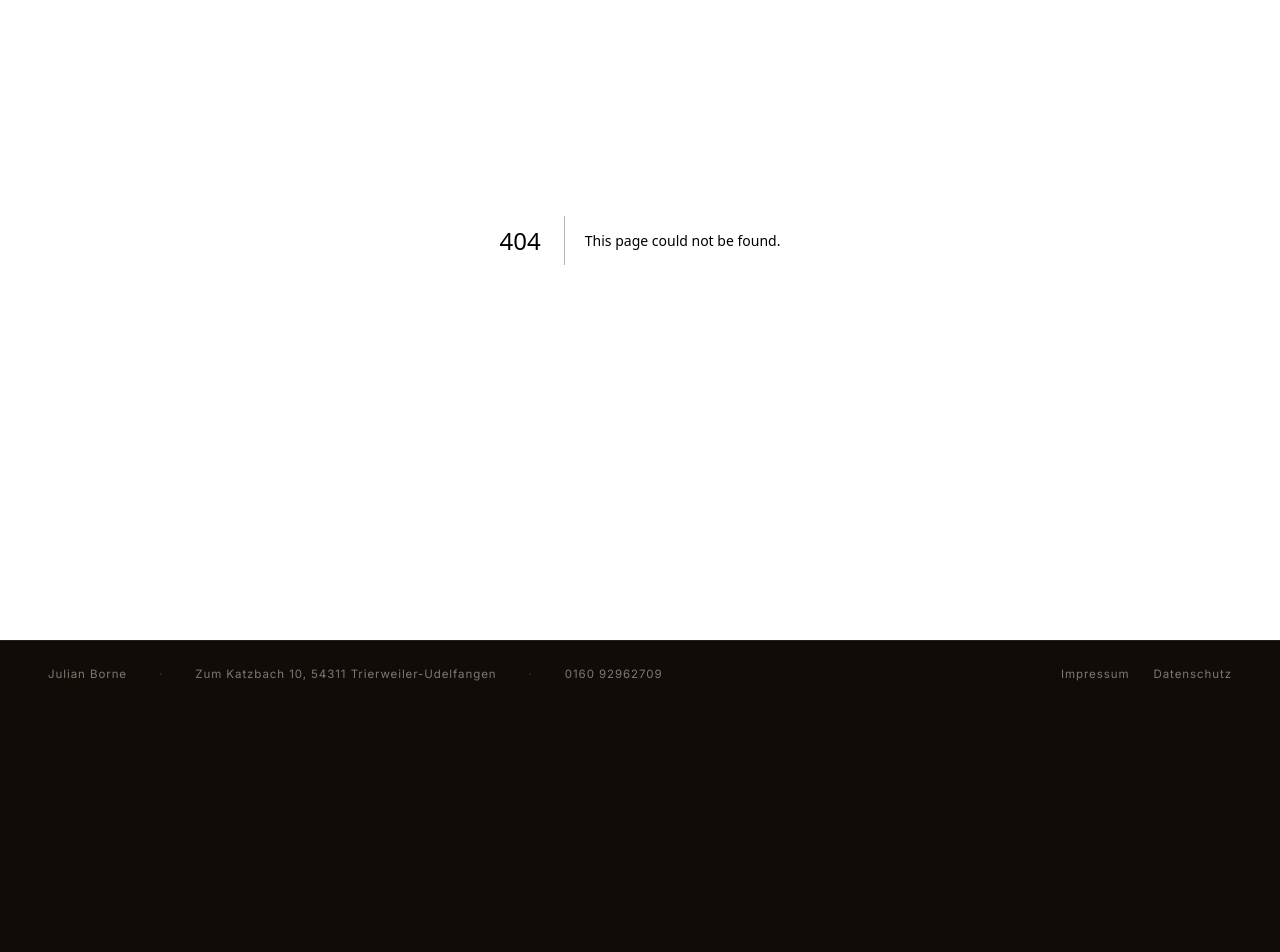
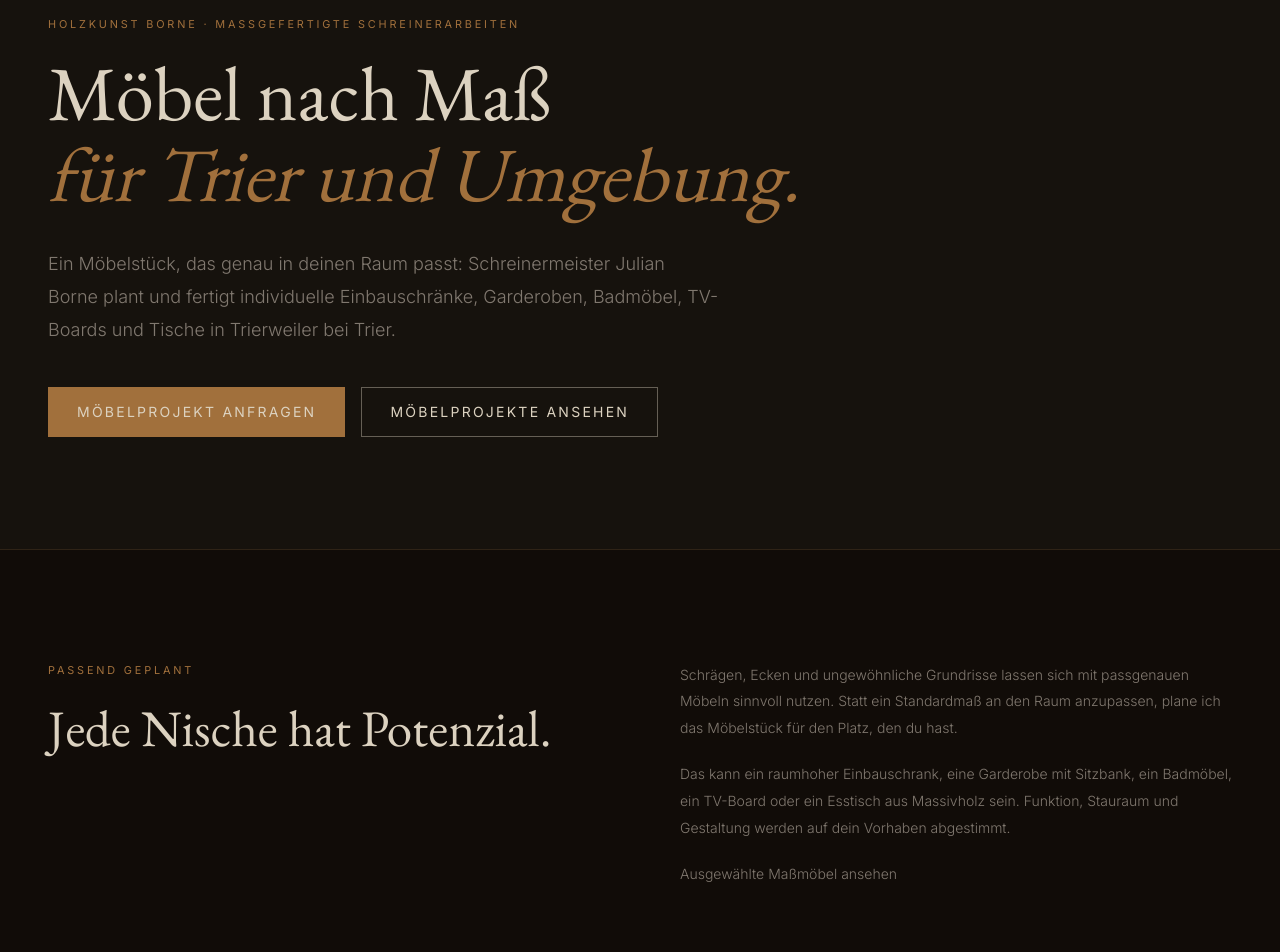
Before and after one commit to rc57wtsfnn-cmyk/Holzkunst-Borne, a Next.js app: page /moebel-nach-mass-trier in a window 1280 px wide. Before the commit this address had no page. Shown: the part 160-1112 px from the top of the page. Before the commit the page ends 867 px from the top, so only its background shows below. Built offline with nearby package versions, Linux system fonts and the light colour scheme.

Commit message:
Add Trier custom furniture landing page

```diff
--- /dev/null
+++ b/app/moebel-nach-mass-trier/page.tsx
@@ -0,0 +1,92 @@
+import type { Metadata } from "next";
+import Link from "next/link";
+
+export const metadata: Metadata = {
+  title: "Möbel nach Maß in Trier | Einbauschränke – Holzkunst Borne",
+  description:
+    "Maßmöbel vom Schreinermeister in Trier: Einbauschränke, Garderoben, Badmöbel, TV-Boards und Tische, individuell geplant und gefertigt.",
+  alternates: { canonical: "/moebel-nach-mass-trier" },
+};
+
+const steps = [
+  { title: "Idee und Aufmaß", text: "Wir besprechen den Raum, deinen Bedarf und die Details. Maße und Einbausituation bilden die Grundlage für den Entwurf." },
+  { title: "Material und Gestaltung", text: "Holz, Oberfläche, Farben, Griffe und Innenaufteilung stimmen wir passend zur Nutzung und zum übrigen Raum ab." },
+  { title: "Fertigung und Montage", text: "Dein Möbel wird in meiner Werkstatt gefertigt und vor Ort präzise eingebaut – mit Blick auf saubere Anschlüsse und langlebige Funktion." },
+];
+
+export default function MassmoebelTrierPage() {
+  return (
+    <div>
+      <section className="border-b border-line bg-ink2 px-6 pb-20 pt-44 md:px-12 md:pb-28">
+        <div className="mx-auto max-w-7xl">
+          <span className="eyebrow mb-5 block">Holzkunst Borne · Maßgefertigte Schreinerarbeiten</span>
+          <h1 className="max-w-4xl font-serif text-[clamp(2.8rem,6vw,5.4rem)] leading-[1.05]">
+            Möbel nach Maß
+            <br />
+            <em className="font-serif italic text-gold">für Trier und Umgebung.</em>
+          </h1>
+          <p className="mt-8 max-w-2xl font-sans text-lg font-light leading-[1.85] text-muted">
+            Ein Möbelstück, das genau in deinen Raum passt: Schreinermeister Julian Borne plant und fertigt individuelle Einbauschränke, Garderoben, Badmöbel, TV-Boards und Tische in Trierweiler bei Trier.
+          </p>
+          <div className="mt-10 flex flex-wrap gap-4">
+            <Link href="/kontakt" className="border border-gold bg-gold px-7 py-3.5 font-sans text-sm uppercase tracking-[0.16em] text-ink transition-colors hover:bg-goldlt">Möbelprojekt anfragen</Link>
+            <Link href="/projekte#moebel" className="border border-cream/40 px-7 py-3.5 font-sans text-sm uppercase tracking-[0.16em] text-cream transition-colors hover:border-cream">Möbelprojekte ansehen</Link>
+          </div>
+        </div>
+      </section>
+
+      <section className="px-6 py-20 md:px-12 md:py-28">
+        <div className="mx-auto grid max-w-7xl gap-10 md:grid-cols-2 md:gap-20">
+          <div>
+            <span className="eyebrow mb-5 block">Passend geplant</span>
+            <h2 className="font-serif text-[clamp(2rem,4vw,3.4rem)] leading-[1.12]">
+              Jede Nische hat Potenzial.
+            </h2>
+          </div>
+          <div className="space-y-5 font-sans text-sm font-light leading-[1.9] text-muted">
+            <p>
+              Schrägen, Ecken und ungewöhnliche Grundrisse lassen sich mit passgenauen Möbeln sinnvoll nutzen. Statt ein Standardmaß an den Raum anzupassen, plane ich das Möbelstück für den Platz, den du hast.
+            </p>
+            <p>
+              Das kann ein raumhoher Einbauschrank, eine Garderobe mit Sitzbank, ein Badmöbel, ein TV-Board oder ein Esstisch aus Massivholz sein. Funktion, Stauraum und Gestaltung werden auf dein Vorhaben abgestimmt.
+            </p>
+            <Link href="/projekte#moebel" className="inline-block text-gold underline underline-offset-4">Ausgewählte Maßmöbel ansehen</Link>
+          </div>
+        </div>
+      </section>
+
+      <section className="bg-ink2 px-6 py-20 md:px-12 md:py-24">
+        <div className="mx-auto max-w-7xl">
+          <span className="eyebrow mb-5 block">Von der Idee bis zum Einbau</span>
+          <h2 className="max-w-3xl font-serif text-[clamp(2rem,4vw,3.4rem)] leading-[1.12]">
+            So entsteht dein Maßmöbel.
+          </h2>
+          <div className="mt-12 grid gap-px bg-line md:grid-cols-3">
+            {steps.map((step, index) => (
+              <article key={step.title} className="bg-ink2 p-8 md:p-10">
+                <span className="font-sans text-xs tracking-[0.18em] text-gold">0{index + 1}</span>
+                <h3 className="mt-5 font-serif text-2xl">{step.title}</h3>
+                <p className="mt-4 font-sans text-sm font-light leading-[1.85] text-muted">{step.text}</p>
+              </article>
+            ))}
+          </div>
+        </div>
+      </section>
+
+      <section className="px-6 py-20 md:px-12 md:py-24">
+        <div className="mx-auto flex max-w-7xl flex-col items-start justify-between gap-8 md:flex-row md:items-end">
+          <div>
+            <span className="eyebrow mb-5 block">Trier · Trierweiler · Großraum Luxemburg</span>
+            <h2 className="max-w-2xl font-serif text-[clamp(2rem,4vw,3.2rem)] leading-tight">
+              Dein Raum. Deine Maße. Ein Schreinermeister als Ansprechpartner.
+            </h2>
+            <p className="mt-5 max-w-2xl font-sans text-sm font-light leading-[1.9] text-muted">
+              Ich berate dich persönlich, plane das Möbel passend zur Einbausituation und stimme Material und Ausführung mit dir ab. Meine Werkstatt befindet sich in Trierweiler-Udelfangen.
+            </p>
+          </div>
+          <Link href="/kontakt" className="shrink-0 border border-gold px-7 py-3.5 font-sans text-sm uppercase tracking-[0.16em] text-gold transition-colors hover:bg-gold hover:text-ink">Projekt besprechen</Link>
+        </div>
+      </section>
+    </div>
+  );
+}
```
